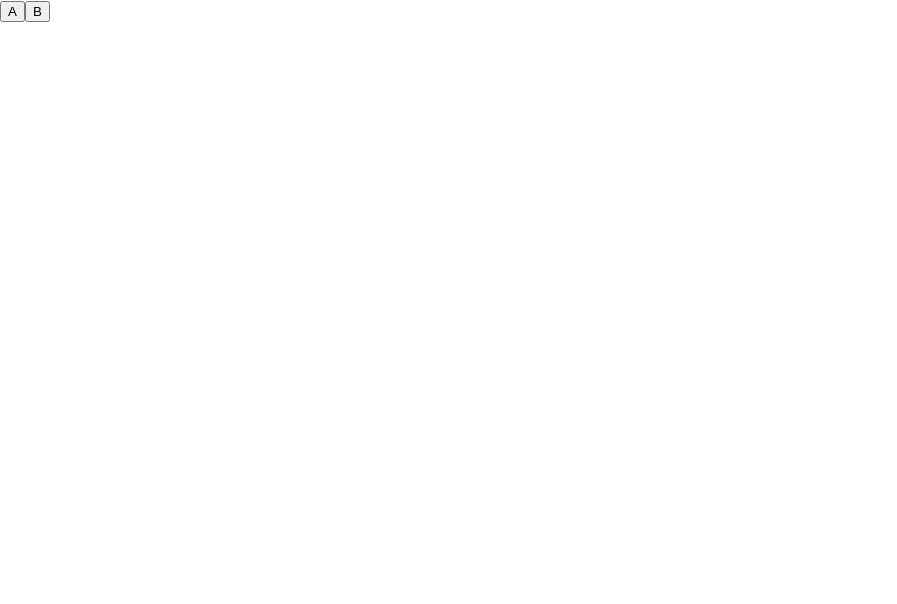
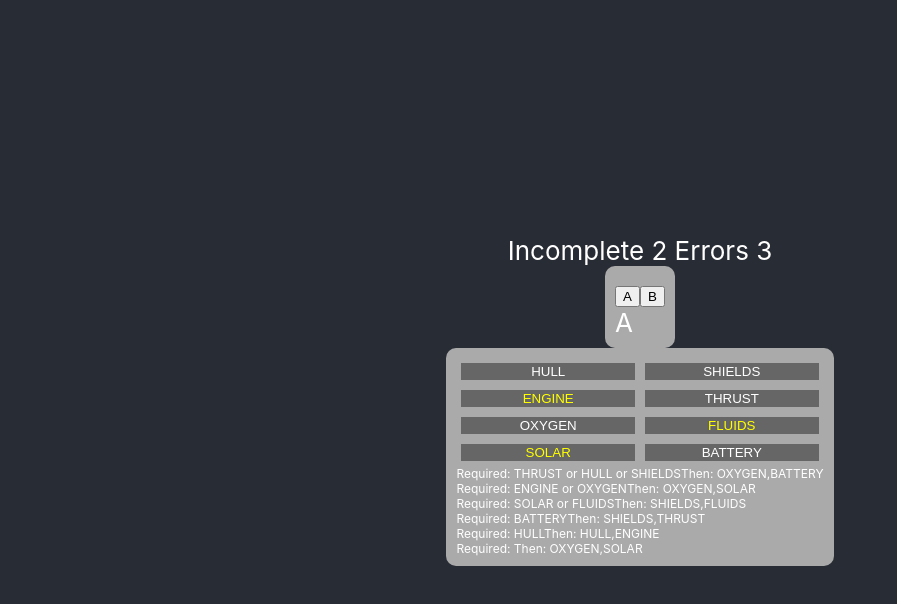
Before and after one commit to Virushaan/space-puzzle-game, a React (Create React App) app: page / in a window 1280 px wide. Shown: the top 604 px of the page, without its empty margins (0-897 px from the left). Built offline with nearby package versions, Linux system fonts and the light colour scheme.

Commit message:
Fixed AB puzzle and implemented connections puzzle

```diff
--- a/package.json
+++ b/package.json
@@ -10,9 +10,11 @@
     "@types/node": "^12.0.0",
     "@types/react": "^16.9.0",
     "@types/react-dom": "^16.9.0",
+    "@types/seedrandom": "^2.4.28",
     "react": "^16.13.1",
     "react-dom": "^16.13.1",
     "react-scripts": "3.4.3",
+    "seedrandom": "^3.0.5",
     "typescript": "3.8.3"
   },
   "scripts": {
--- a/src/App.css
+++ b/src/App.css
@@ -36,3 +36,37 @@
     transform: rotate(360deg);
   }
 }
+
+.puzzle {
+  background-color: #aaa;
+  padding: 10px;
+  border-radius: 10px;
+}
+
+.puzzle.done {
+  background-color: #79a;
+}
+
+.connection-button {
+  border: none;
+  margin: 5px;
+  background: #666;
+  color: white;
+}
+
+.connection-button.lit {
+  color: yellow;
+}
+
+.connection-button.pressed {
+  background-color: #222;
+}
+
+.connection-puzzle {
+  display: grid;
+  grid-template-columns: 1fr 1fr;
+}
+
+.connection-rules {
+  font-size: 12px;
+}
--- a/src/App.tsx
+++ b/src/App.tsx
@@ -1,9 +1,43 @@
-import React from "react";
+import React, { useState } from "react";
 import "./App.css";
 import { ABPuzzle } from "./puzzles";
+import { PuzzleComponent } from "./puzzles/Puzzle";
+import { ConnectionPuzzle } from "./puzzles/ConnectionPuzzle/ConnectionPuzzle";
+
+const ruleSeed = BigInt(1235125415);
+const instanceSeed = BigInt(15237824);
 
 function App() {
-  return ABPuzzle.renderPuzzle(null);
+  const [errors, setErrors] = useState(3);
+  const [incomplete, setIncomplete] = useState(2);
+
+  const onSuccess = () => {
+    setIncomplete(incomplete - 1);
+  }
+
+  const onFailure = () => {
+    setErrors(errors - 1);
+  }
+
+  return (
+    <header className="App-header">
+      <div>Incomplete {incomplete} Errors {errors}</div>
+      <PuzzleComponent
+        puzzle={ABPuzzle}
+        onSuccess={onSuccess}
+        onFailure={onFailure}
+        ruleSeed={ruleSeed}
+        instanceSeed={instanceSeed}
+      />
+      <PuzzleComponent
+        puzzle={ConnectionPuzzle}
+        onSuccess={onSuccess}
+        onFailure={onFailure}
+        ruleSeed={ruleSeed}
+        instanceSeed={instanceSeed}
+      />
+    </header>
+  );
 }
 
 export default App;
--- /dev/null
+++ b/src/maths/random.ts
@@ -0,0 +1,37 @@
+import seedrandom from "seedrandom";
+
+const randomInt = (n = 100000000): number => {
+  return Math.floor(Math.random() * n);
+}
+
+export const generateSeed = (): bigint => {
+  return BigInt(`${randomInt()}${randomInt()}${randomInt()}`);
+}
+
+export class SeededRandom {
+
+  private engine: seedrandom.prng
+
+  constructor(ruleSeed: bigint, instanceSeed = BigInt(0)) {
+    this.engine = seedrandom(`${ruleSeed}${instanceSeed}`)
+  }
+
+  nextDouble(): number {
+    return this.engine()
+  }
+
+  nextInt(max: number): number {
+    return Math.floor(this.engine() * max)
+  }
+}
+
+export const seededShuffle = <T>(seed: bigint, array: T[]): T[] => {
+  const rand = new SeededRandom(seed)
+
+  for (let i = array.length - 1; i > 0; i--) {
+    let j = rand.nextInt(i + 1);
+    [array[i], array[j]] = [array[j], array[i]];
+  }
+
+  return array;
+}
--- a/src/puzzles/ABPuzzle/ABPuzzle.tsx
+++ b/src/puzzles/ABPuzzle/ABPuzzle.tsx
@@ -1,32 +1,65 @@
 import React from "react";
-import { Puzzle, Seed } from "../types";
+import { Puzzle, Seed, PuzzleProps, RulesProps } from "../types";
+
+interface ABInstance {}
 
 export interface ABRule {
   value: boolean;
 }
 
-export const ABPuzzle: Puzzle<null, ABRule> = {
+export interface ABAction {
+  value: boolean;
+}
+
+type Props = PuzzleProps<ABInstance, ABAction>;
+
+const renderPuzzle = ({
+  onAction,
+  done
+}: Props): JSX.Element => {
+
+  const onClick = (buttonName: string) => () => {
+    if (done) return;
+    onAction({
+      value: buttonName === 'a'
+    });
+  };
+
+  return (
+    <div>
+      <button disabled={done} onClick={onClick('a')}>A</button>
+      <button disabled={done} onClick={onClick('b')}>B</button>
+    </div>
+  );
+}
+
+const renderRules = ({
+  rules,
+}: RulesProps<ABRule>): JSX.Element => {
+  return (
+    <div>{rules.value ? 'A' : 'B'}</div>
+  );
+}
+
+export const ABPuzzle: Puzzle<ABInstance, ABRule, ABAction> = {
   name: "ABPuzzle",
 
-  genPuzzle: (ruleSeed: Seed, instanceSeed: Seed) => {
-    return null;
+  genPuzzle: (_: Seed, __: Seed) => {
+    return {};
   },
 
-  genRule: (ruleSeed: Seed): ABRule => {
-    const example: ABRule = { value: true };
-    return example;
-  },
+  genRules: (ruleSeed: Seed): ABRule => ({
+    value: (ruleSeed % BigInt(2)) === BigInt(1)
+  }),
 
-  renderPuzzle: (instance: null): JSX.Element => {
-    return (
-      <div>
-        <button>A</button>
-        <button>B</button>
-      </div>
-    );
-  },
+  renderPuzzle,
+  renderRules,
 
-  renderRules: (rules: ABRule): JSX.Element => {
-    return <div></div>;
-  },
+  checkAction: ({ value }: ABAction, rules: ABRule) => {
+    if (value === rules.value) {
+      return 'correct'
+    } else {
+      return 'incorrect'
+    }
+  }
 };
--- /dev/null
+++ b/src/puzzles/ConnectionPuzzle/ConnectionPuzzle.tsx
@@ -0,0 +1,158 @@
+import React, { useEffect, useState } from "react";
+import { Puzzle, PuzzleProps, ActionResult } from "../types";
+import { SeededRandom, seededShuffle } from "../../maths/random";
+
+interface Instance {
+  // Should be 8 long array
+  lights: boolean[];
+}
+
+type Solution = number[];
+
+interface Condition {
+  required: number[];
+  solution: Solution;
+}
+
+interface Action {
+  pressed: Solution;
+}
+
+interface Rules {
+  conditions: Condition[];
+}
+
+type Props = PuzzleProps<Instance, Action>;
+
+const names = 'HULL SHIELDS ENGINE THRUST OXYGEN FLUIDS SOLAR BATTERY'.split(' ')
+
+interface ButtonProps {
+  lit: boolean;
+  index: number;
+  onClick: () => void;
+  disabled: boolean;
+  pressed: boolean;
+}
+
+const LittleButton = ({
+  lit,
+  index,
+  onClick,
+  disabled,
+  pressed,
+}: ButtonProps) => (
+  <button
+    onClick={onClick}
+    className={`connection-button ${lit ? 'lit' : ''} ${pressed ? 'pressed' : ''}`}
+    disabled={disabled}
+  >
+    {names[index]}
+  </button>
+);
+
+const RenderPuzzle = ({
+  instance,
+  onAction,
+  done
+}: Props): JSX.Element => {
+  const [pressed, setPressed] = useState<boolean[]>(Array(names.length).fill(false));
+
+  useEffect(() => {
+    const action = {
+      pressed: pressed.map((value, index) =>
+        value ? index : -1
+      ).filter(value => value >= 0),
+    };
+    console.log(action);
+    const result = onAction(action);
+    if (result === 'incorrect') {
+      setPressed(Array(names.length).fill(false));
+    }
+  }, [pressed]);
+
+  const onClicker = (id: number) => () => {
+    setPressed(
+      pressed.map((value, index) => index === id ? !value : value),
+    );
+  }
+
+  return (
+    <div className="connection-puzzle">
+      {instance.lights.map((value, index) => (
+        <LittleButton
+          key={index}
+          index={index}
+          lit={value}
+          onClick={onClicker(index)}
+          disabled={done}
+          pressed={pressed[index]}
+        />
+      ))}
+    </div>
+  )
+}
+
+export const ConnectionPuzzle: Puzzle<Instance, Rules, Action> = {
+  name: "Connection Puzzle",
+  genPuzzle: (ruleSeed, instanceSeed) => {
+    const rand = new SeededRandom(ruleSeed, instanceSeed);
+
+    return {
+      lights: Array(8).fill(0).map(() => rand.nextDouble() < 0.3)
+    };
+  },
+  genRules: ruleSeed => {
+    const rand = new SeededRandom(ruleSeed);
+
+    const order = seededShuffle(ruleSeed, [0, 1, 2, 3, 4, 5, 6, 7, rand.nextInt(8)]);
+
+    const newCondition = (count: number): Condition => {
+      const first = rand.nextInt(8);
+      const second = (first + rand.nextInt(7)) % 8;
+      return {
+        required: order.splice(0, count),
+        solution: [first, second].sort() as [number, number]
+      };
+    };
+
+    return {
+      conditions: [3, 2, 2, 1, 1, 0].map(newCondition)
+    };
+  },
+  renderPuzzle: RenderPuzzle,
+  renderRules: ({ rules }) => (
+    <div className="connection-rules">
+      {rules.conditions.map((condition) => {
+        return (
+          <div>
+            Required: {condition.required.map(num => names[num]).join(' or ')}
+            Then: {condition.solution.map(num => names[num]).join()}
+          </div>
+        )
+      })}
+    </div>
+  ),
+  checkAction: ({ pressed }, { conditions }, instance) => {
+    const checkMatch = (pressed: Solution, solution: Solution): ActionResult => {
+      const matching = pressed.every(value => solution.includes(value));
+
+      if (!matching) {
+        return 'incorrect';
+      } else if (pressed.length < solution.length) {
+        return 'pending';
+      } else {
+        return 'correct';
+      }
+    }
+
+    for (const { required, solution } of conditions) {
+      if (required.length === 0
+        || required.some(value => instance.lights[value])) {
+        return checkMatch(pressed, solution);
+      }
+    }
+
+    const last = conditions[conditions.length - 1];
+    return checkMatch(pressed, last.solution);
+  },
+}
--- /dev/null
+++ b/src/puzzles/Puzzle.tsx
@@ -0,0 +1,47 @@
+import React, { useState, useEffect } from "react";
+import { PuzzleComponentProps } from "./types";
+
+export const PuzzleComponent = <I, R, A>({
+  puzzle,
+  onSuccess,
+  onFailure,
+  ruleSeed,
+  instanceSeed
+}: PuzzleComponentProps<I, R, A>) => {
+  const [instance] = useState(puzzle.genPuzzle(ruleSeed, instanceSeed));
+  const [rules] = useState(puzzle.genRules(ruleSeed));
+  const [complete, setComplete] = useState(false);
+
+  useEffect(() => {
+    console.log(rules);
+  }, [rules]);
+
+  const Element = puzzle.renderPuzzle;
+  const Rules = puzzle.renderRules;
+
+  const onAction = (action: A) => {
+    if (complete) {
+      return 'pending';
+    }
+    const result = puzzle.checkAction(action, rules, instance);
+    if (result === 'correct') {
+      setComplete(true);
+      onSuccess();
+    } else if (result === 'incorrect') {
+      onFailure();
+    }
+
+    return result;
+  }
+
+  return (
+    <div className={`puzzle ${complete ? 'done' : ''}`}>
+      <Element
+        instance={instance}
+        done={complete}
+        onAction={onAction}
+      />
+      <Rules rules={rules} />
+    </div>
+  );
+}
--- a/src/puzzles/types.ts
+++ b/src/puzzles/types.ts
@@ -1,9 +1,30 @@
-export interface Puzzle<Instance, Rule> {
+export type Seed = bigint;
+
+export type ActionResult = 'correct' | 'incorrect' | 'pending'
+
+export interface PuzzleProps<Instance extends {}, Action extends {}> {
+  instance: Instance;
+  done: boolean;
+  onAction: (action: Action) => ActionResult;
+}
+
+export interface RulesProps<Rules extends {}> {
+  rules: Rules;
+}
+
+export interface Puzzle<Instance extends {}, Rules extends {}, Action extends {}> {
   genPuzzle: (ruleSeed: Seed, instanceSeed: Seed) => Instance;
-  genRule: (ruleSeed: Seed) => Rule;
-  renderPuzzle: (instance: Instance) => JSX.Element;
-  renderRules: (rules: Rule) => JSX.Element;
+  genRules: (ruleSeed: Seed) => Rules;
+  renderPuzzle: (props: PuzzleProps<Instance, Action>) => JSX.Element;
+  renderRules: (props: RulesProps<Rules>) => JSX.Element;
+  checkAction: (action: Action, rules: Rules, instance: Instance) => ActionResult;
   name: string;
 }
 
-export type Seed = number;
+export interface PuzzleComponentProps<I, R, A> {
+  puzzle: Puzzle<I, R, A>;
+  onSuccess: () => void;
+  onFailure: () => void;
+  ruleSeed: Seed;
+  instanceSeed: Seed;
+}
```
Also changed, not shown: src/puzzles/index.ts (line endings or trailing spaces), 1 other file (tests, documents, lock files or other folders).
